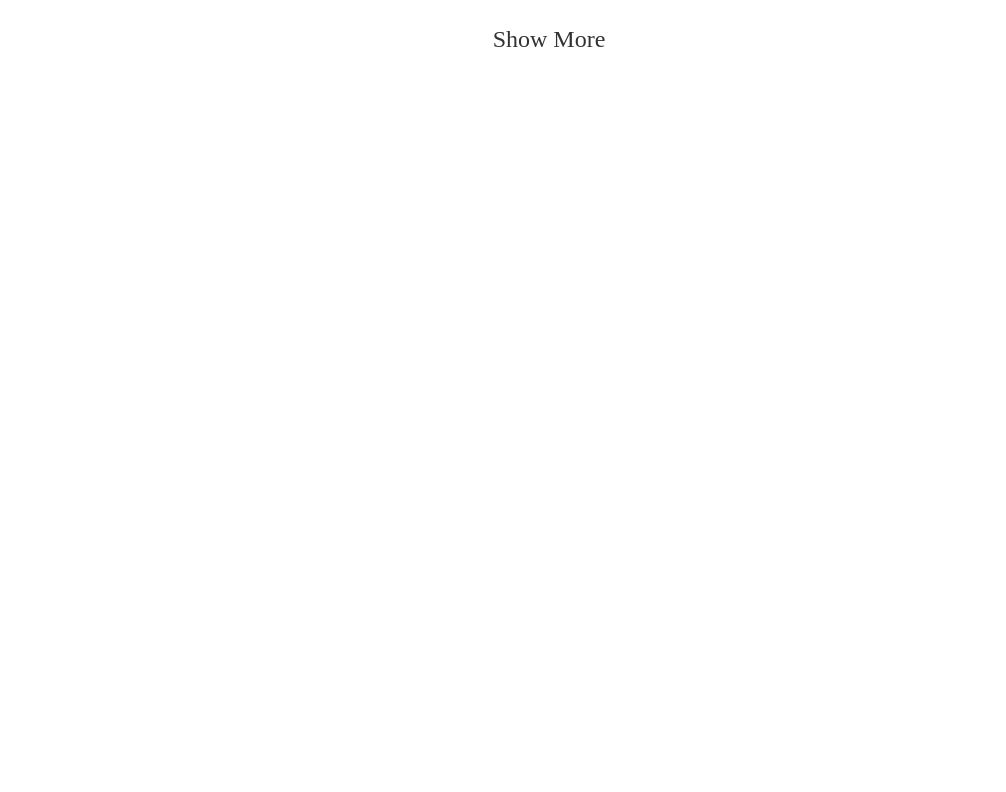
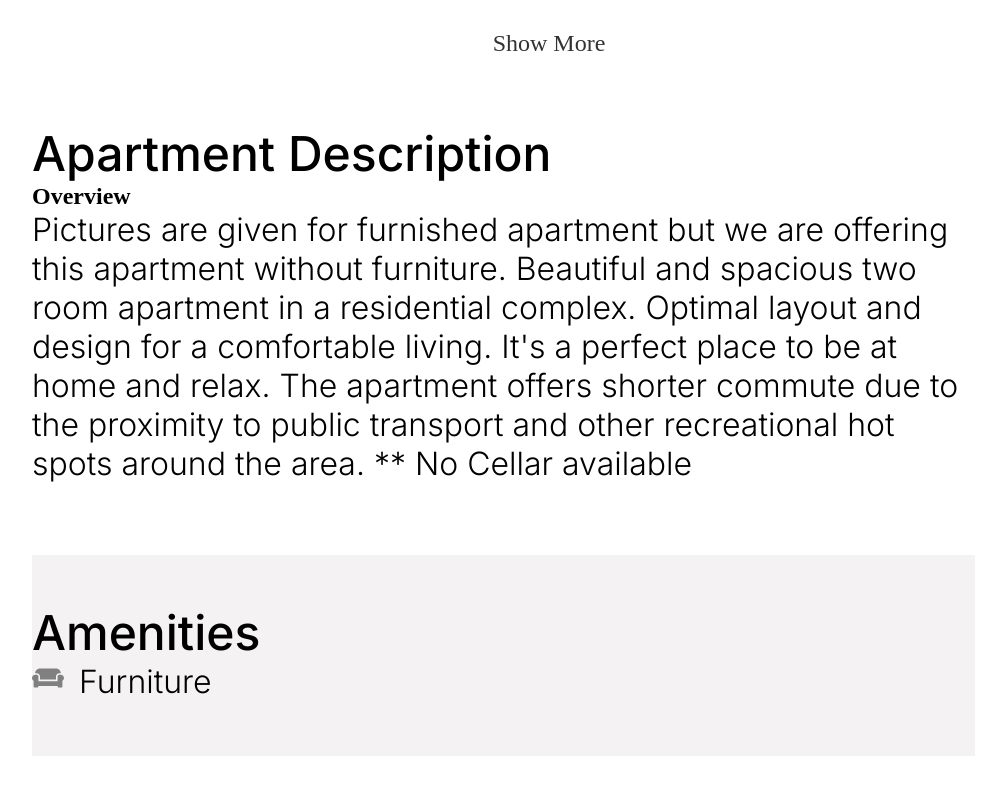
Before and after one commit to smartprincipal/EasyRentt, a React (Create React App) app: page / in a window 1280 px wide. Shown: the part 1268-2060 px from the top of the page, without its empty margins (85-1091 px from the left). Before the commit the page ends 1471 px from the top, so only its background shows below. Built offline with nearby package versions, Linux system fonts and the light colour scheme.

Commit message:
implemented Sections in the View more page

```diff
--- a/package.json
+++ b/package.json
@@ -5,11 +5,12 @@
   "dependencies": {
     "@emotion/react": "^11.10.5",
     "@emotion/styled": "^11.10.5",
+    "@googlemaps/js-api-loader": "^1.15.1",
     "@mui/material": "^5.10.16",
-    "@googlemaps/js-api-loader": "^1.15.1",
     "@testing-library/jest-dom": "^5.16.5",
     "@testing-library/react": "^13.4.0",
     "@testing-library/user-event": "^13.5.0",
+    "appointment-picker": "^2.0.0",
     "axios": "^1.2.0",
     "bootstrap": "^5.2.3",
     "formik": "^2.2.9",
--- /dev/null
+++ b/src/Components/Map/Map.jsx
@@ -0,0 +1,32 @@
+import React from 'react'
+import './Map.css'
+import { Loader } from '@googlemaps/js-api-loader';
+
+const Map = () => {
+ const loader = new Loader({
+  apiKey: "AIzaSyCVvPfU4YWSFJoCusIsZ15gwzETDuAxN88",
+  version: "weekly",
+  libraries: ["places"]
+});
+
+const mapOptions = {
+  center: {
+    lat: 0,
+    lng: 0
+  },
+  zoom: 4
+};
+
+  return (
+   loader
+   .load()
+   .then((google) => {
+     new google.maps.Map(document.getElementById("map"), mapOptions);
+   })
+   .catch(e => {
+     // do something
+   })
+  )
+}
+
+export default Map
--- a/src/Pages/Viewmore/Viewmore.css
+++ b/src/Pages/Viewmore/Viewmore.css
@@ -120,3 +120,57 @@ padding: 20px 0 14px 0;
  font-size: 24px;
  padding: 32px 0 150px 0;
 }
+.section3{
+ padding-left: 117px;
+ padding-right: 220px;
+ margin-top: 350px;
+}
+.section3 h2{
+ font-family: Inter;
+font-size: 48px;
+font-weight: 500;
+line-height: 58px;
+letter-spacing: 0em;
+
+}
+.section3 h5{
+ font-size: 24px;
+}
+.section3Content{
+font-family: Inter;
+font-size: 32px;
+font-weight: 300;
+line-height: 39px;
+letter-spacing: 0em;
+text-align: justified;
+
+}
+.amenities{
+ margin-top: 72px;
+ background: #F4F2F2;
+ padding: 49px 0 54px 0;
+ margin-bottom: 121px;
+
+}
+.amenities h2{
+ font-family: Inter;
+font-size: 48px;
+font-weight: 500;
+line-height: 58px;
+letter-spacing: 0em;
+text-align: left;
+}
+
+.amenitiesflex{
+ display: flex;
+ gap: 15px;
+ font-family: Inter;
+ font-size: 32px;
+ font-weight: 300;
+ line-height: 39px;
+ letter-spacing: 0em;
+}
+
+.section6{
+ padding-top: 100px;
+}
--- a/src/Pages/Viewmore/Viewmore.jsx
+++ b/src/Pages/Viewmore/Viewmore.jsx
@@ -3,7 +3,7 @@ import CatalogueNavbar from '../../Components/CatalogueNavbar/CatalogueNavbar'
 import './Viewmore.css'
 import { FaEye } from 'react-icons/fa';
 import { FaRegClock } from 'react-icons/fa';
-import { FaBed } from 'react-icons/fa';
+import { FaBed , FaCouch } from 'react-icons/fa';
 import { BiBath } from 'react-icons/bi';
 import { TbCurrencyNaira } from 'react-icons/tb';
 import { Link } from 'react-router-dom';
@@ -12,6 +12,10 @@ import Pick2 from '../../Assets/Pick2.png';
 import Pick3 from '../../Assets/Pick3.png';
 // import { useState } from 'react';
 import ViewMoreImg from '../../Components/ViewMoreImg/ViewMoreImg';
+// import Map from '../../Components/Map/Map';
+import Footer from '../../Components/Footer/Footer';
+// import { color } from '@mui/system';
+import Post from '../../Components/Post/Post'
 
 const Viewmore = () => {
  const bedBathIcon = { color: "grey"}
@@ -20,6 +24,7 @@ const Viewmore = () => {
   {id:1 , viewImg: Pick2},
   {id:2 , viewImg: Pick3}
  ]
+
   return (
     <div>
      <section className="section1">
@@ -99,7 +104,43 @@ const Viewmore = () => {
      </section>
 
      <section className='section3'>
+        {/* <AppointmentPicker/> */}
 
+        <div className='apartmentDescription'>
+        <h2>Apartment Description</h2>
+        <h5>Overview</h5>
+        <p className='section3Content'>
+Pictures are given for furnished apartment but we are offering this apartment without furniture. Beautiful and spacious two room apartment in a residential complex. Optimal layout and design for a comfortable living. It's a perfect place to be at home and relax. The apartment offers shorter commute due to the proximity to public transport and other recreational hot spots around the area. ** No Cellar available
+</p>
+        </div>
+        <div className="amenities">
+         <h2>Amenities</h2>
+         <div className="amenitiesflex">
+          <div>
+           <FaCouch style={bedBathIcon}/>
+          </div>
+          <div>
+           Furniture
+          </div>
+
+         </div>
+
+        </div>
+
+     </section>
+
+
+     {/* <section className="section4">
+      <div className="mapp">
+       <Map/>
+      </div>
+     </section> */}
+     <section className='section5'>
+      <Post/>
+     </section>
+
+     <section className='section6'>
+      <Footer/>
      </section>
     </div>
   )
```
Also changed, not shown: src/Components/Calendar/Calendar.jsx (added, +32 -0 lines), src/Components/Calendar/Calendar.css (added), src/Components/Map/Map.css (added), 1 other file (tests, documents, lock files or other folders).
